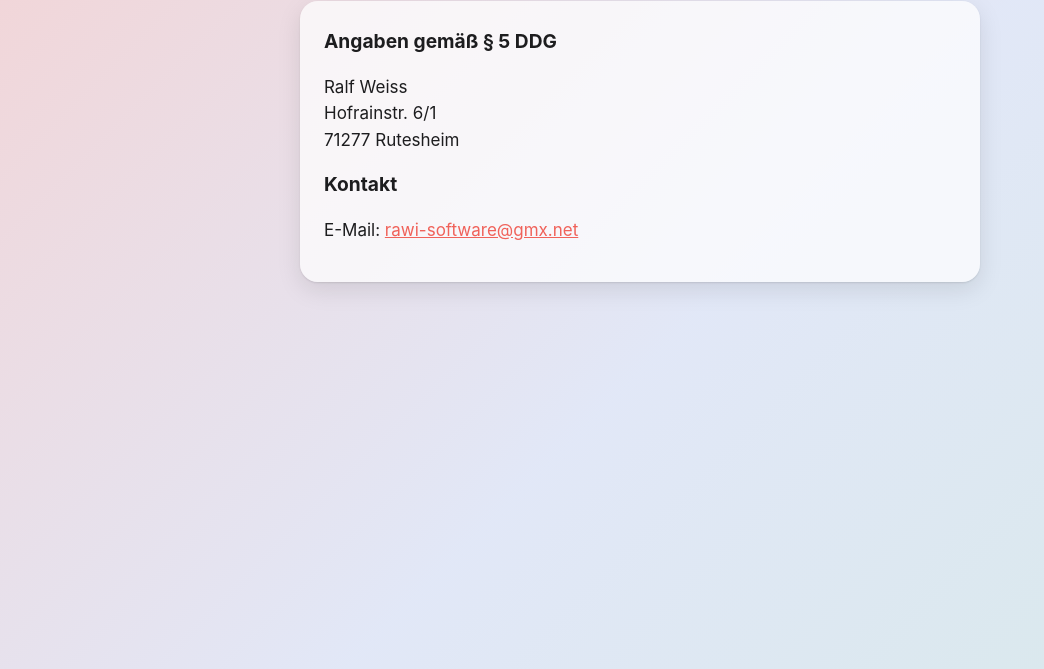
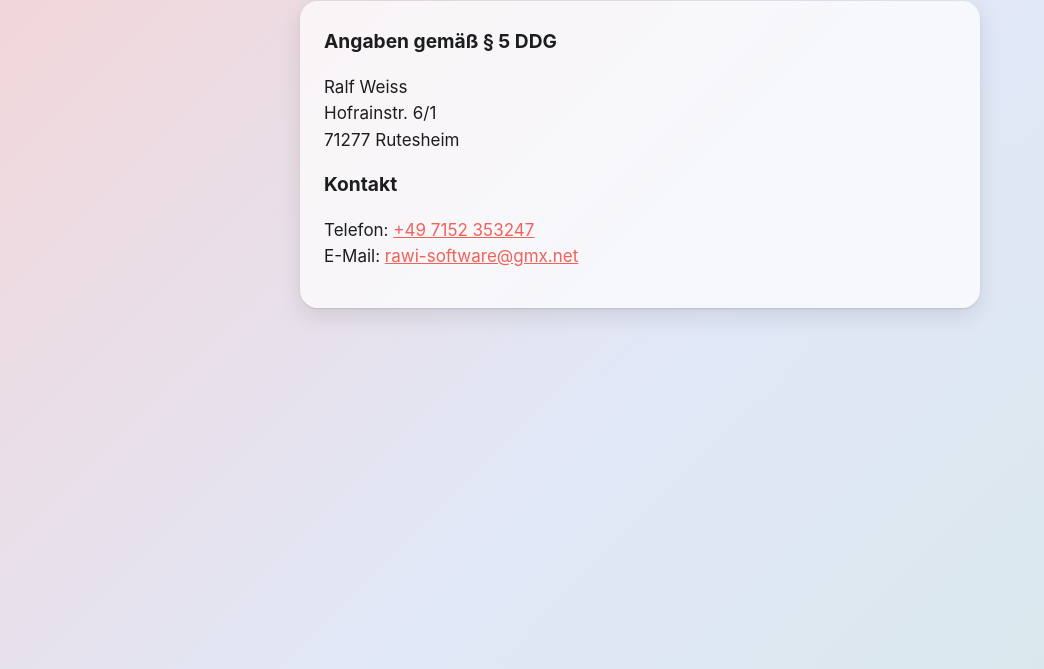
Before and after one commit to rawi-software/rawi-software.github.io, a plain HTML site: page druckhilfe/impressum.html in a window 1280 px wide. Shown: the part 131-800 px from the top of the page, without its empty margins (0-1044 px from the left). Drawn offline with Linux system fonts and the light colour scheme.

Commit message:
Impressum: Telefonnummer ergänzt

```diff
--- a/druckhilfe/impressum.html
+++ b/druckhilfe/impressum.html
@@ -5,5 +5,5 @@
 <div class="karte"><h2>Angaben gemäß § 5 DDG</h2>
 <p>Ralf Weiss<br>Hofrainstr. 6/1<br>71277 Rutesheim</p>
 <h2>Kontakt</h2>
-<p>E-Mail: <a href="mailto:rawi-software@gmx.net">rawi-software@gmx.net</a></p></div>
+<p>Telefon: <a href="tel:+497152353247">+49 7152 353247</a><br>E-Mail: <a href="mailto:rawi-software@gmx.net">rawi-software@gmx.net</a></p></div>
 </main></body></html>
```
Also changed, not shown: impressum.html (+1 -1 lines), meintracker/impressum.html (+1 -1 lines), sudokukompass/impressum.html (+1 -1 lines).
